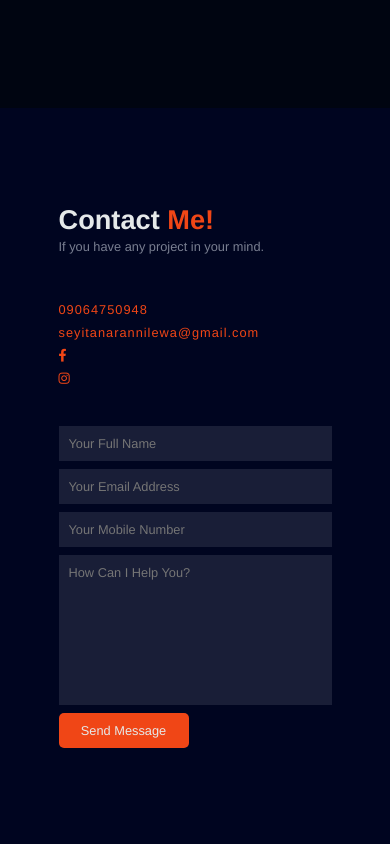
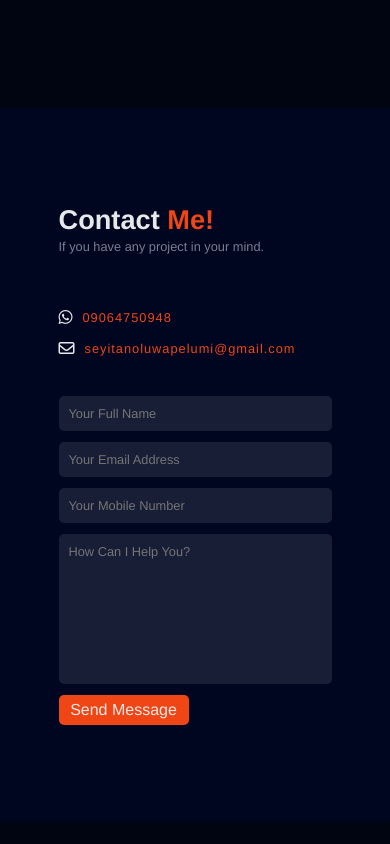
Before and after one commit to SeyitanShalom/Sanguine-website, a plain HTML site: page Portfolio.html in a window 390 px wide. Shown: the part 3566-4410 px from the top of the page. After the commit the page ends 4387 px from the top, so only its background shows below. Drawn offline with Linux system fonts and the light colour scheme.

Commit message:
Add files via upload

```diff
--- a/Portfolio.css
+++ b/Portfolio.css
@@ -225,6 +225,12 @@ span {
   margin: 3px 0 3rem 0;
   color: rgba(240, 248, 255, 0.5);
 }
+.c-text .tel,
+.c-text .email {
+  display: flex;
+  align-items: center;
+  gap: 10px;
+}
 .c-text a {
   display: block;
   margin: 8px 0;
@@ -240,7 +246,7 @@ span {
   display: flex;
   flex-direction: column;
   justify-content: center;
-  gap: 0.5rem;
+  gap: 0.7rem;
 }
 .c-form form input,
 textarea {
@@ -248,6 +254,7 @@ textarea {
   height: 35px;
   padding: 10px;
   border: none;
+  border-radius: 5px;
   outline: none;
   font-size: 1rem;
   background-color: rgba(240, 248, 255, 0.1);
@@ -255,26 +262,26 @@ textarea {
 }
 .c-form form textarea {
   resize: none;
+  border-radius: 5px;
   height: 150px;
 }
-.c-form form .submit {
-  height: auto;
-  display: inline-flex;
-  justify-content: center;
-  align-items: center;
+.c-form form button {
   background: var(--main-color);
   border-radius: 5px;
   width: 130px;
   font-size: 1rem;
   cursor: pointer;
   transition: 0.4s ease;
+  padding: 6px 7px;
+  border: none;
+  color: var(--text-color);
 }
-.c-form form .submit:hover {
+.c-form form button:hover {
   background-color: var(--text-color);
   color: var(--main-color);
 }
 
-@media (max-width: 480px) {
+@media (max-width: 900px) {
   :root {
     --h1-font: 2rem;
     --h2-font: 1rem;
@@ -312,6 +319,7 @@ textarea {
   .c-form form input,
   textarea {
     font-size: 0.8rem;
+    border-radius: 5px;
   }
   .c-text p {
     font-size: 0.8rem;
--- a/Portfolio.html
+++ b/Portfolio.html
@@ -137,30 +137,39 @@
         <div class="c-text">
           <h2>Contact <span>Me!</span></h2>
           <p>If you have any project in your mind.</p>
-          <a href=""> 09064750948</a>
-          <a href="">seyitanarannilewa@gmail.com</a>
-          <div class="socials">
+          <div class="tel">
+            <i class="fa-brands fa-whatsapp"></i>
+            <a href=""> 09064750948</a>
+          </div>
+          <div class="email">
+            <i class="fa-regular fa-envelope"></i>
+            <a href="https://mail.google.com/mail/u/0/?pli=1#inbox">seyitanoluwapelumi@gmail.com</a>
+          </div>
+          <!-- <div class="socials">
             <a href=""><i class="fa-brands fa-facebook-f"></i></a>
             <a href=""><i class="fa-brands fa-instagram"></i></a>
-          </div>
+          </div> -->
         </div>
         <div class="c-form">
-          <form action="">
-            <input type="name" placeholder="Your Full Name" required />
-            <input type="email" placeholder="Your Email Address" required />
-            <input type="phone" placeholder="Your Mobile Number" required />
+          <form action="https://formspree.io/f/xpzevanq" method="POST">
+            <input type="name" name="name" id="name" placeholder="Your Full Name" required>
+            <input type="email" name="email" id="email" placeholder="Your Email Address" required />
+            <input type="tel" name="phone" id="phone" placeholder="Your Mobile Number" required />
             <textarea
-              name="name"
+              name="message"
               cols="30"
               rows="10"
               placeholder="How Can I Help You?"
               required
             ></textarea>
-            <input type="submit" value="Send Message" class="submit" required />
+           <button type="submit">Send Message</button>
           </form>
         </div>
       </div>
     </section>
     <script src="Portfolio.js"></script>
   </body>
+
+  <script src="https://smtpjs.com/v3/smtp.js"></script>
+  <script src="Portfolio.js"></script>
 </html>
--- a/Portfolio.js
+++ b/Portfolio.js
@@ -1,8 +1,20 @@
 "use strict";
 
-const header = document.querySelector("header");
-const sticky = document.querySelector(".sticky");
+// const header = document.querySelector("header");
+// const sticky = document.querySelector(".sticky");
 
-window.addEventListener("scroll", function () {
-  header.classList.toggle("sticky", window.scrollY > 100);
-});
+// window.addEventListener("scroll", function () {
+//   header.classList.toggle("sticky", window.scrollY > 100);
+// });
+
+function sendEmail() {
+  Email.send({
+    Host: "smtp.gmail.com",
+    Username: "seyitanoluwapelumi@gmail.com",
+    Password: "shalom03@",
+    To: "seyitanoluwapelumi@gmail.com",
+    From: document.getElementById("email").value,
+    Subject: "New Contact Form",
+    Body: "And this is the body",
+  }).then((message) => alert(message));
+}
```
